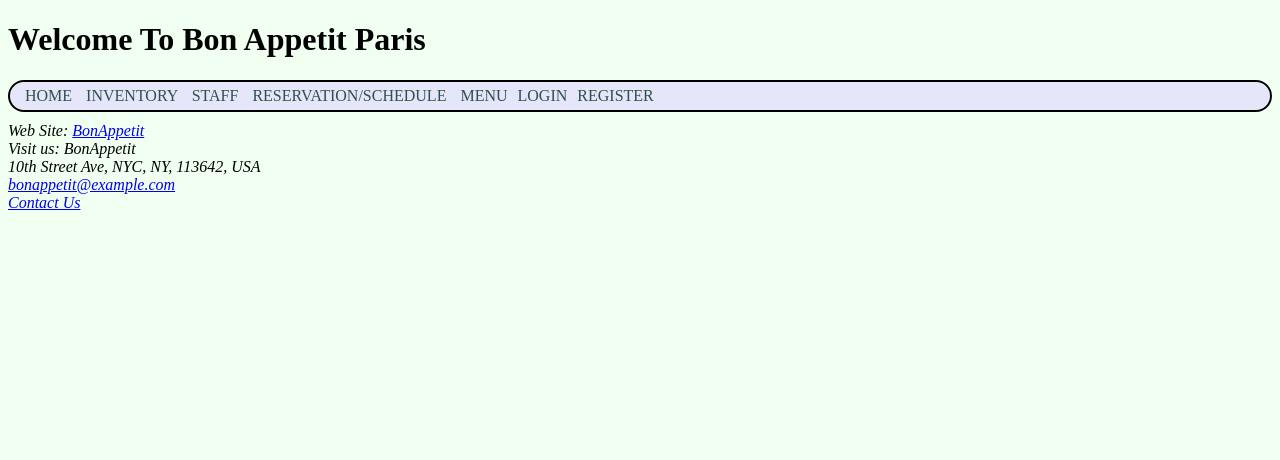
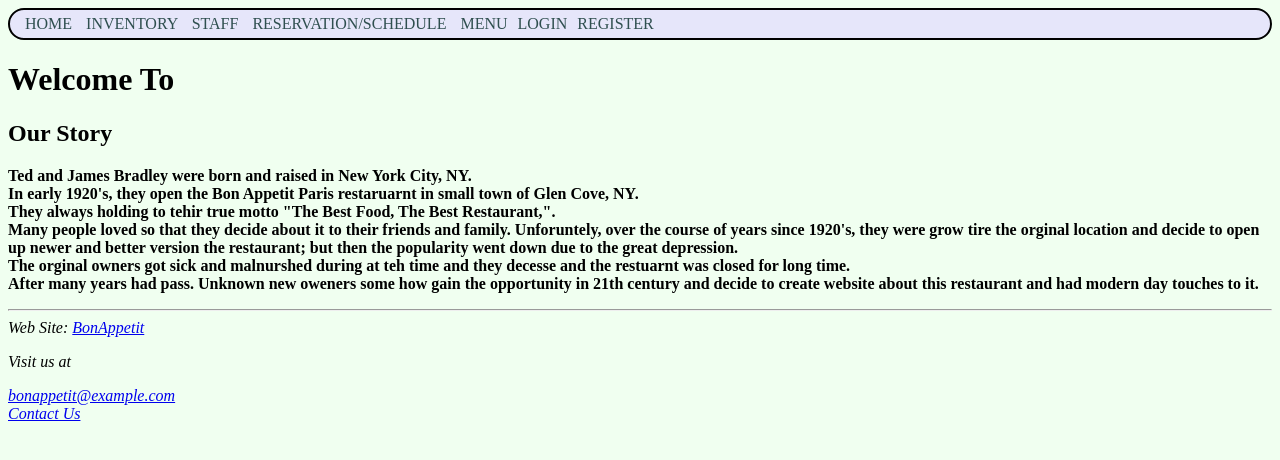
Before and after one commit to coolryan/BonAppetitRestaurantManagementSystem, a PHP site: page /Welcome.php in a window 1280 px wide. Shown: the top 460 px of the page. Run offline with PHP 8.4, Linux system fonts and the light colour scheme; data that the repository does not hold is empty.

Commit message:
create new table restaurant and add inserts into the table with anme, address and cuisine type, fetch address from database and replace hardcord address into footer, fetch name of restaurant from database and replace hardcoded name in the welcome page

```diff
--- a/create_db.sql
+++ b/create_db.sql
@@ -47,6 +47,12 @@
 	PRIMARY KEY (menu_item, ingredient_name)
 );
 
+CREATE TABLE IF NOT EXISTS restaurant (
+	name varchar(30) NOT NULL,
+	address varchar(120) NOT NULL,
+	cuisine_type varchar(30) NOT NULL
+);
+
 
 create user 'bonappetit'@'localhost' identified by 'bonappetit';
 grant ALL on bonappetit.* to 'bonappetit'@'localhost';
--- a/public/Footer.php
+++ b/public/Footer.php
@@ -7,10 +7,15 @@
 Purpose: For side note to knowing who created this app
 -->
 <footer>
+	<hr>
 	<address>
 		Web Site: <a href="index.php">BonAppetit</a><br>
-		Visit us: BonAppetit<br>
-		10th Street Ave, NYC, NY, 113642, USA<br>
+		<?php
+			require_once("Connect.php");
+			$qry_result = mysqli_query($conn, "SELECT * FROM restaurant")->fetch_assoc();
+			$address = $qry_result['address'];
+		?>
+		<p>Visit us at <?=$address?></p>
 		<a href="mailto:bonappetit@example.com">bonappetit@example.com</a><br>
 		<a href="tel:+1516-387-354-0925">Contact Us</a><br>
 	</address>
--- a/public/Welcome.php
+++ b/public/Welcome.php
@@ -15,7 +15,6 @@
 	<link rel="stylesheet" type="text/css" href="CSS/Main.css">
 </head>
 <body>
-	<h1>Welcome To Bon Appetit Paris</h1>
 	<?php
 		// AT TOP
 		require_once("Header.php");
@@ -24,8 +23,12 @@
 		$logged_in = isLoggedIn();
 
 		//include our connect
-		// require_once("Connect.php")
-
+		require_once("Connect.php");
+		$qry_result = mysqli_query($conn, "SELECT * FROM restaurant")->fetch_assoc();
+		$restaurantName = $qry_result['name'];
+	?>
+	<h1>Welcome To <?= $restaurantName ?></h1>
+	<?php
 		// // display the user aware navigation links
 		// if ($LOGGED_IN == true) {
 		// 	echo "<a href='Logout.php'>Logout</a>";
@@ -51,8 +54,20 @@
 		// }
 		// else
 		// 	echo "Please login to your account to see some super cool stuff!";
-
-		//AT BOTTOM
+	?>
+	<b><h2>Our Story</h2></b>
+	<b><p>
+		Ted and James Bradley were born and raised in New York City, NY.<br>
+		In early 1920's, they open the Bon Appetit Paris restaruarnt in small town of Glen Cove, NY.<br>
+		They always holding to tehir true motto "The Best Food, The Best Restaurant,".<br>
+		Many people loved so that they decide about it to their friends and family. Unforuntely,
+		over the course of years since 1920's, they were grow tire the orginal location and decide to open up newer and better version the restaurant; but then the popularity went down due to the great depression.<br>
+		The orginal owners got sick and malnurshed during at teh time and they decesse and the restuarnt was closed for long time.<br>
+		After many years had pass. Unknown new oweners some how gain the opportunity in 21th century and decide to create website
+		about this restaurant and had modern day touches to it.
+	</p></b>
+	<?php
+	//AT BOTTOM
 		include_once('Footer.php');
 	?>
 </body>
--- a/public/menu.php
+++ b/public/menu.php
@@ -7,9 +7,6 @@
 	<link rel="stylesheet" type="text/css" href="CSS/Main.css">
 </head>
 <body>
-
-
-
 	<?php
 		require_once("Header.php");
 		require_once("Connect.php");
@@ -50,8 +47,6 @@
 			}
 		}
 
-
-
 		include_once('Footer.php');
 	?>
 </body>
```
Also changed, not shown: add_data.sql (+20 -2 lines), public/Login.php (+3 -9 lines), public/CSS/Main.css (line endings or trailing spaces). Lines whose indentation alone changed are shown as unchanged.
